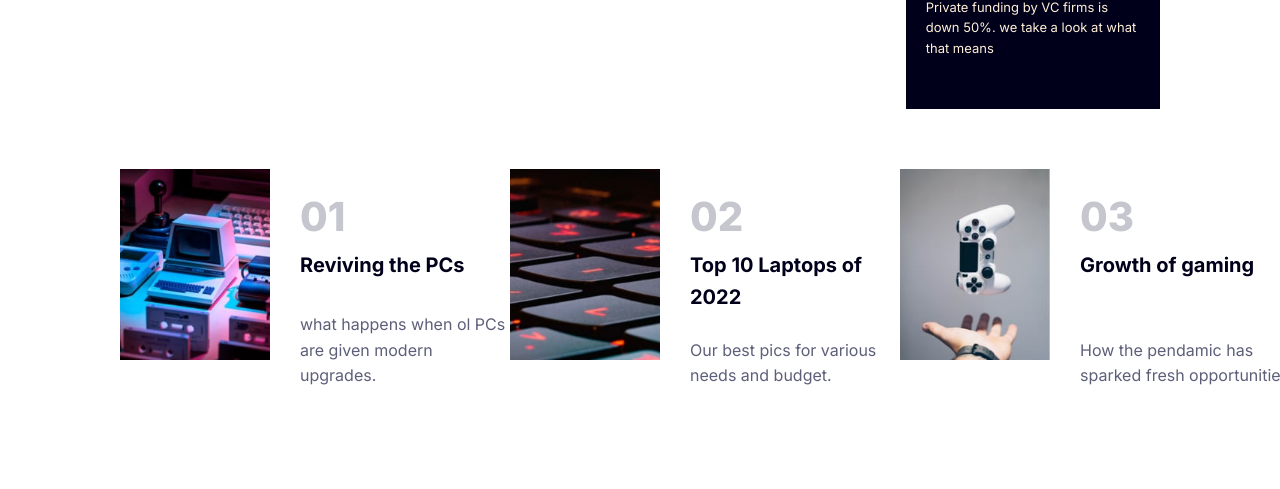
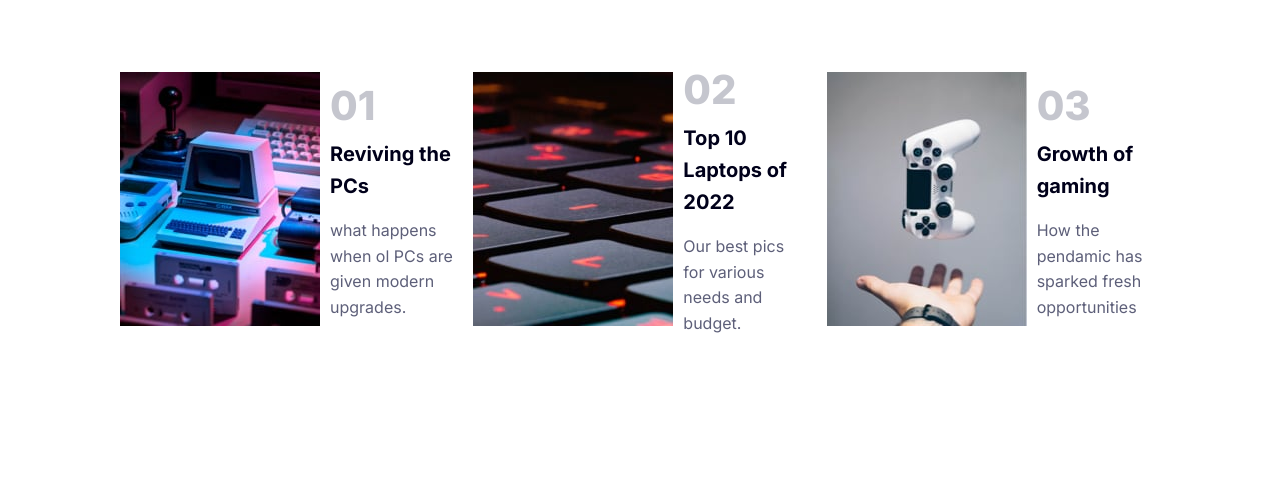
Before and after one commit to JaiminR28/News-homepage, a website: page index.html in a window 1280 px wide. Shown: the part 661-1150 px from the top of the page. After the commit the page ends 1018 px from the top, so only its background shows below. Drawn offline with nearby package versions, Linux system fonts and the light colour scheme; files that its build step writes are made by us from their sources.

Commit message:
some bug fixes on the suggestion tab

```diff
--- a/sass/base/_base.scss
+++ b/sass/base/_base.scss
@@ -23,14 +23,13 @@ body {
 	display: grid;
 	grid-template-rows:
 		3rem [header-start] min-content [header-end main-start] minmax(
-			max-content,
-			70vh
+			min-content
 		)
-		[main-end] 8rem;
+		[main-end] 12rem;
 	grid-template-columns:
 		minmax(12rem, 1fr) [center-start] repeat(
 			8,
-			[col-start] minmax(min-content, 14rem) [col-end]
+			[col-start] minmax(min-content, 16rem) [col-end]
 		)
 		[center-end] minmax(12rem, 1fr);
 }
--- a/sass/layout/_suggestion.scss
+++ b/sass/layout/_suggestion.scss
@@ -1,25 +1,22 @@
 .suggestion {
 	grid-column: 1 / -1;
-	height: 100%;
+	height: 12rem;
 
 	display: grid;
-
+	grid-gap: 2rem;
 	grid-template-columns: repeat(3, 1fr);
 
 	&__box {
-		display: grid;
-
-		grid-template-columns: 15rem 24rem;
+		display: flex;
+		align-items: center;
 
 		&--img {
-			grid-column: 1 / 2;
 			width: 100%;
 		}
 	}
 
 	&__details {
-		grid-column: 2 / -1;
-		margin-left: 3rem;
+		margin-left: 1rem;
 		padding: 2rem 0;
 
 		display: grid;
```
